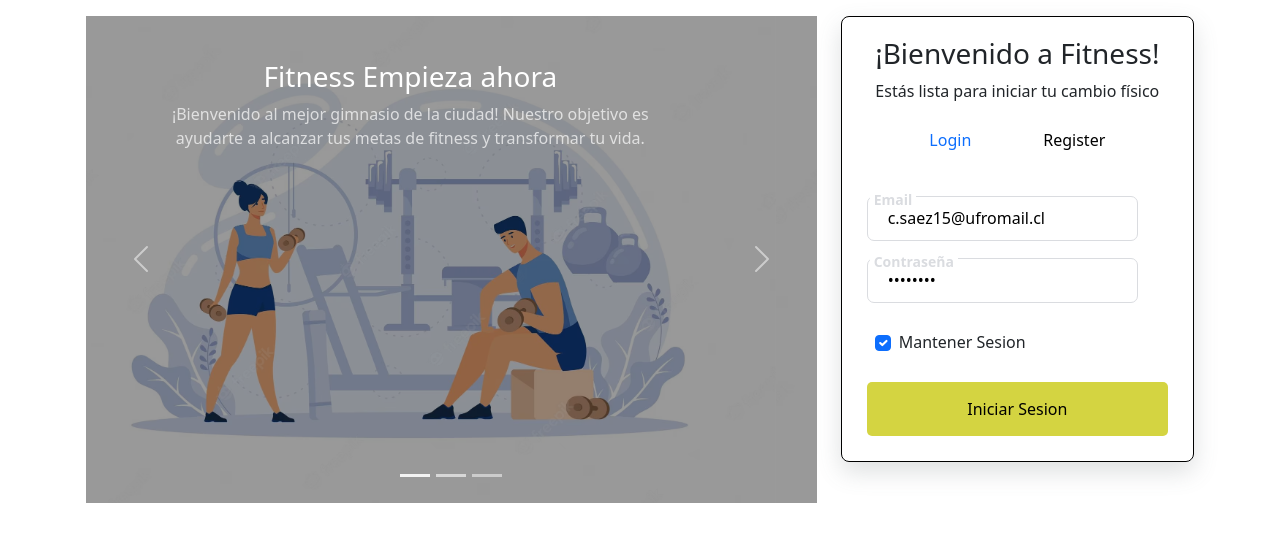
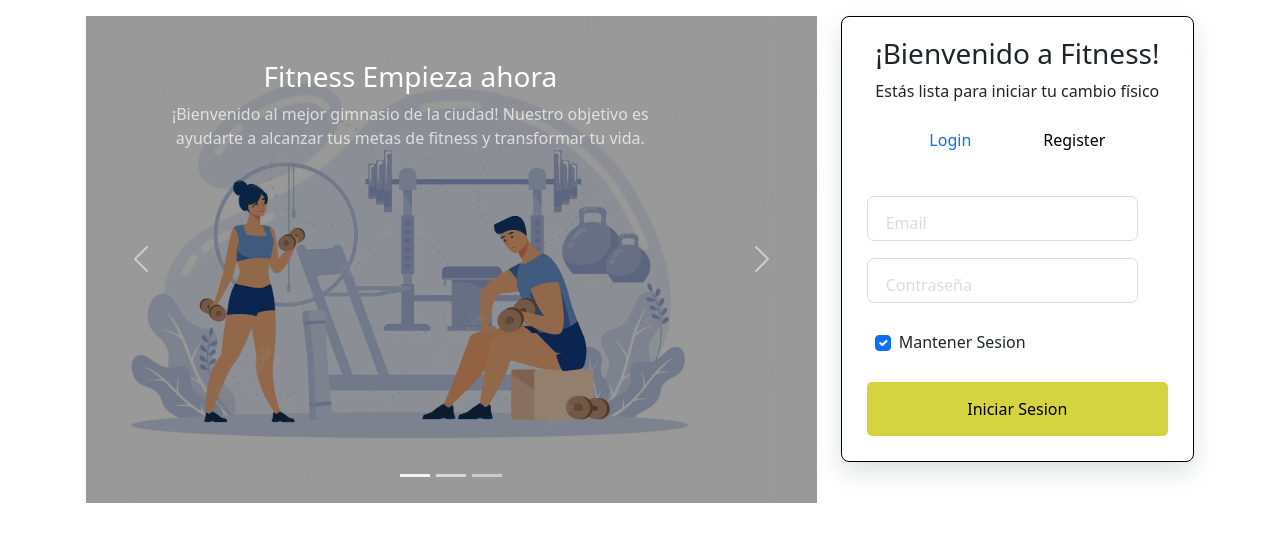
Before and after one commit to Claudioxs/gym, a Vue app: page /login in a window 1280 px wide. Shown: the top 542 px of the page. Built offline with nearby package versions, Linux system fonts and the light colour scheme; a web font is replaced by a local one.

Commit message:
se pueden llamar a los usuarios

```diff
--- a/src/components/FormularioLogin.vue
+++ b/src/components/FormularioLogin.vue
@@ -21,15 +21,17 @@
     </div>
 
     <div class="contenedor-form">
-      <form @submit.prevent="submitForm" action="" class="form">
+
+
+      <form @submit.prevent="login" class="form">
 
         <div class="inputContainer">
-        <input v-model="usuario.correo" type="text" class="input" placeholder="a" />
-        <label for="" class="label">Email</label>
-      </div>
+          <input v-model="email" type="text" class="input" placeholder="a" />
+          <label class="label">Email</label>
+        </div>
 
       <div class="inputContainer">
-        <input v-model="usuario.password" type="password" class="input" placeholder="a" />
+        <input v-model="password" type="password" class="input" placeholder="a" />
         <label for="" class="label">Contraseña</label>
       </div>
 
@@ -40,26 +42,48 @@
         </div>
         <input type="submit" class="submitBtn" value="Iniciar Sesion" />
       </form>
+
+
     </div>
   </div>
 </template>
 
 <script>
+import { login } from "@/services/auth.services";
+import {setToken} from "@/services/helpers";
+
 export default {
   data() {
     return {
-      usuario: {
-        //id : 1,
-        correo:"c.saez15@ufromail.cl",
-        password:"12345678",
-      },
+      email: "",
+      password: "",
     };
   },
   methods: {
-    submitForm() {
-      //  lógica de autenticación de los datos del usuario
-      console.log(this.usuario);
+
+    async login() {
+
+
+      try {
+        const response = await login({email: this.email, password: this.password})
+
+        const rol = JSON.stringify(response.user.rol);
+        const token = JSON.stringify(response.token).slice(1, -1);
+
+        setToken(token);
+
+
+        if(rol.includes("user")){
+          await this.$router.push('/perfil');
+        }else{
+          await this.$router.push('/entrenador');
+        }
+
+      } catch (error) {
+        window.alert(error);
+      }
     },
+
   },
 };
 </script>
--- /dev/null
+++ b/src/services/auth.services.js
@@ -0,0 +1,29 @@
+import axios from "axios";
+import { getToken, setToken } from "./helpers";
+
+const BASE_URL = "http://localhost:3000";
+const axiosInstance = axios.create({baseURL: BASE_URL});
+
+const token = getToken();
+
+if(token){
+  setToken(token);
+}
+
+export function login({email,password}) {
+
+    return axiosInstance.post(`${BASE_URL}/auth/login`,{email, password})
+      .then(response => response.data
+      )
+      .catch(error => {
+        console.error('Error al iniciar sesión:', error);
+    });
+}
+
+export function getUser(){
+  return axiosInstance.get(`${BASE_URL}/user/getUser`)
+    .then(response => response.data)
+    .catch(error=> console.error(error))
+}
+
+export {axiosInstance};
--- /dev/null
+++ b/src/services/helpers.js
@@ -0,0 +1,19 @@
+import { axiosInstance } from "../services/auth.services";
+
+export function setToken(token) {
+	localStorage.setItem("token", token);
+	axiosInstance.defaults.headers["Authorization"] = `Bearer ${token}`;
+}
+
+export function removeToken() {
+	localStorage.removeItem("token");
+}
+
+export function getToken() {
+	return localStorage.getItem("token");
+}
+
+export function logout() {
+	removeToken();
+	localStorage.removeItem("verified");
+}
--- a/src/views/PerfilUsuarioView.vue
+++ b/src/views/PerfilUsuarioView.vue
@@ -2,15 +2,43 @@
     <div class="container p-4">
         <Perfil/>
     </div>
+    <h1>{{ user }}</h1>
+</template>
 
-  </template>
+<script>
 
-  <script>
   import Perfil from '@/components/PerfilUsuario.vue'
+  import { getUser } from '@/services/auth.services';
+  import { ref } from 'vue';
+
+
   export default {
       components:{
           Perfil
+      },
+      mounted(){
+       setTimeout(()=>{
+        this.loadUser()
+       }, 100)
+      },
+      setup(){
+        const user = ref(null)
+
+        return{
+          user,
+
+          async loadUser() {
+
+            const response = await  getUser()
+            this.user = response;
+          }
+        }
+
+      },
+      methods:{
+
       }
+
   }
   </script>
 
```
Also changed, not shown: src/services/jwt.helper.js (added, +7 -0 lines), src/views/AlumnoView.vue (line endings or trailing spaces).
